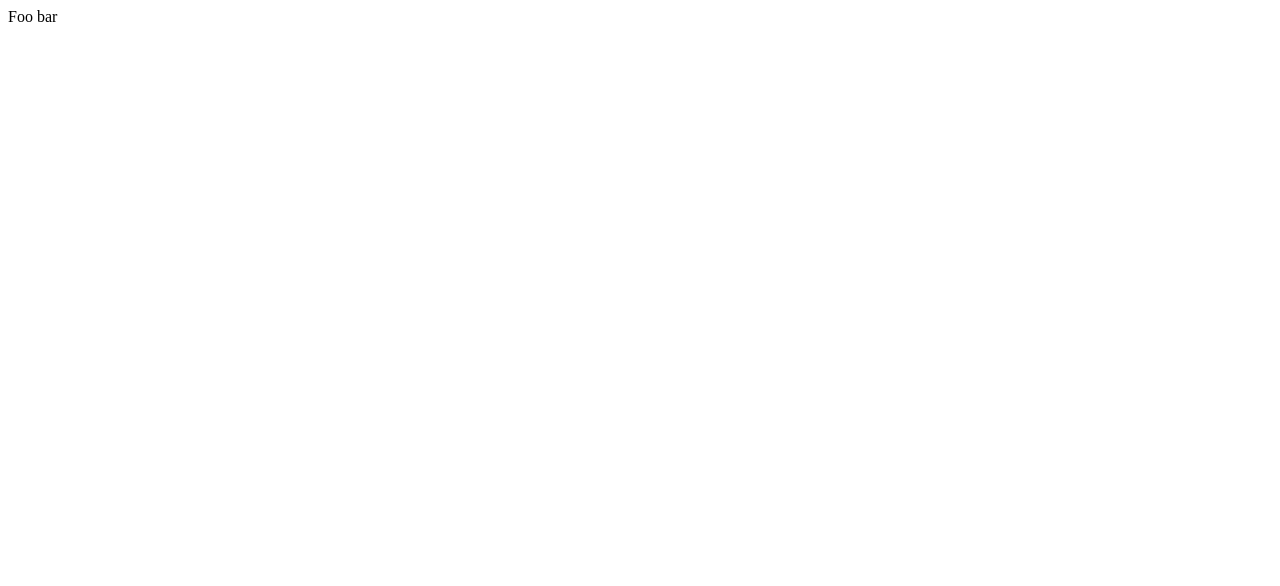
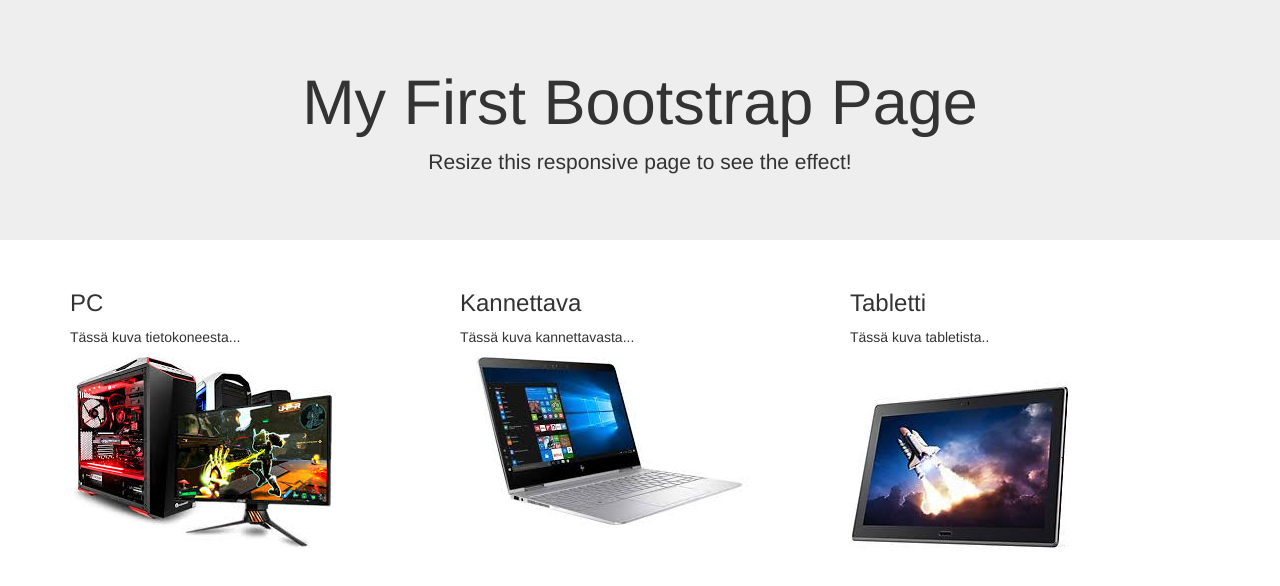
Before and after one commit to loitsu/loitsu.github.io, a plain HTML site: page index.html in a window 1280 px wide. Drawn offline with nearby package versions, Linux system fonts and the light colour scheme.

Commit message:
Update commit

```diff
--- a/index.html
+++ b/index.html
@@ -1,8 +1,39 @@
-<html>
-<head><title>Index html</title></head>
+<!DOCTYPE html>
+<html lang="en">
+<head>
+  <title>PC, Kannettava, tabletti</title>
 
+  <meta name="viewport" content="width=device-width, initial-scale=1">
+  <link rel="stylesheet" href="https://maxcdn.bootstrapcdn.com/bootstrap/3.3.7/css/bootstrap.min.css">
+  <script src="https://ajax.googleapis.com/ajax/libs/jquery/3.2.1/jquery.min.js"></script>
+  <script src="https://maxcdn.bootstrapcdn.com/bootstrap/3.3.7/js/bootstrap.min.js"></script>
+</head>
 <body>
-<p>Foo bar</p>
+
+<div class="jumbotron text-center">
+  <h1>My First Bootstrap Page</h1>
+  <p>Resize this responsive page to see the effect!</p>
+</div>
+
+<div class="container">
+  <div class="row">
+    <div class="col-sm-4">
+      <h3>PC</h3>
+      <p>Tässä kuva tietokoneesta...</p>
+	  <img class="img-responsive" src="img_pc.jpg" alt="PC">
+	  </div>
+    <div class="col-sm-4">
+      <h3>Kannettava</h3>
+      <p>Tässä kuva kannettavasta...</p>
+      	  <img class="img-responsive" src="img_kannettava.jpg" alt="PC">
+    </div>
+    <div class="col-sm-4">
+      <h3>Tabletti</h3>
+      <p>Tässä kuva tabletista..</p>
+      	  <img class="img-responsive" src="img_tabletti.jpg" alt="PC" >
+    </div>
+  </div>
+</div>
 
 </body>
 </html>
```
Also changed, not shown: img_chania.jpg (added), img_kannettava.jpg (added), img_pc.jpg (added), img_tabletti.jpg (added).
